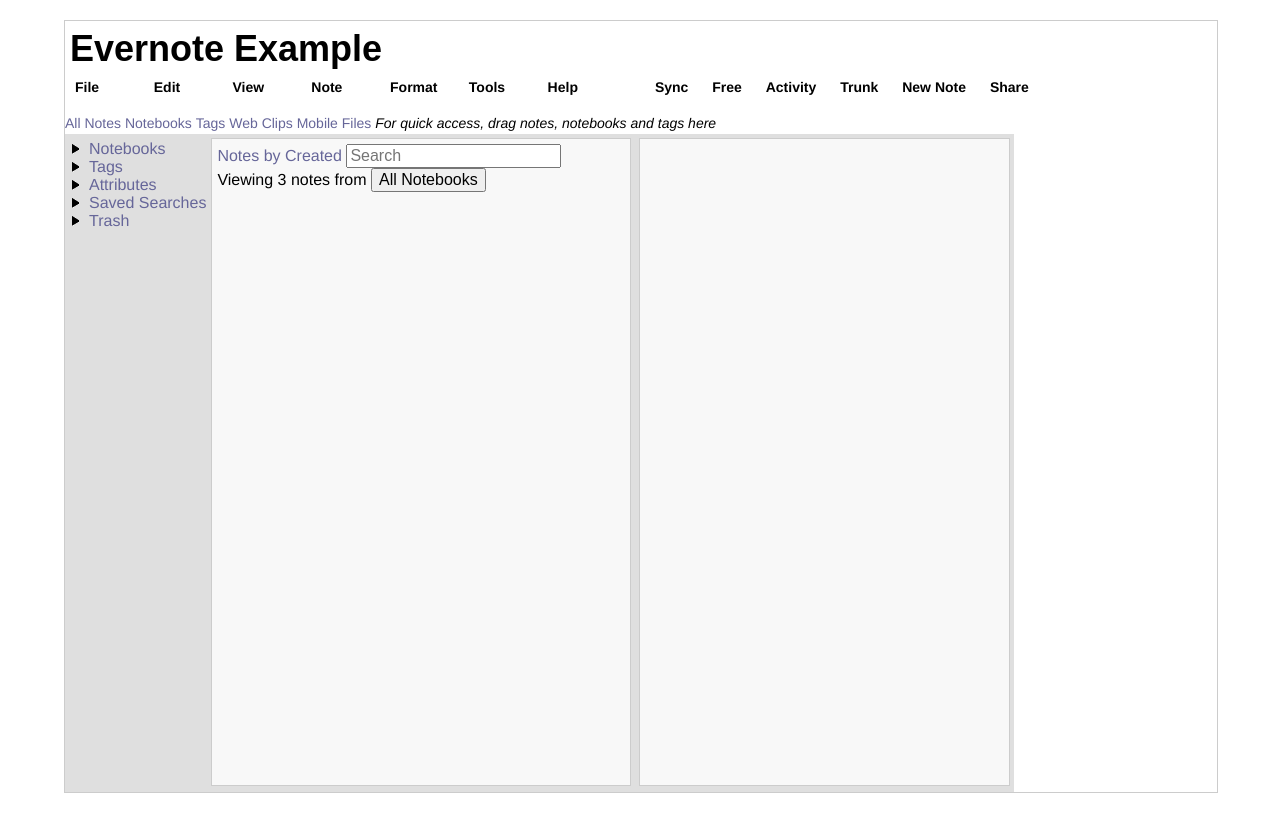
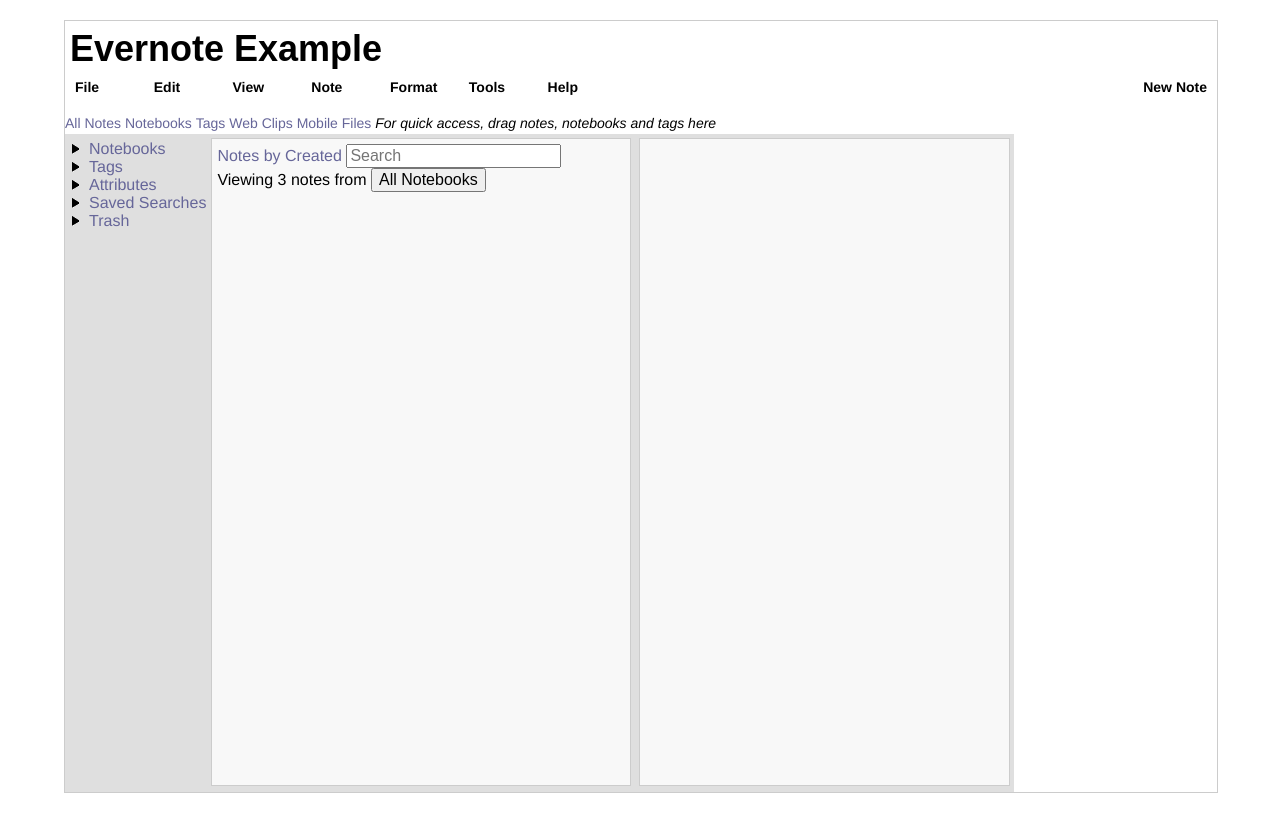
Before and after one commit to jaredwilli/webernote, a plain HTML site: page index.html in a window 1280 px wide. Drawn offline with nearby package versions, Linux system fonts and the light colour scheme.

Commit message:
new note link made by itself floated right

```diff
--- a/css/main.css
+++ b/css/main.css
@@ -178,7 +178,7 @@
 /* ACTIONS */
 
 #actions {
-	width: 49.6%;
+	float: right;
 }
 #actions ul {
     margin: 0;
--- a/index.html
+++ b/index.html
@@ -43,12 +43,7 @@
 
         <nav id="actions">
             <ul>
-                <li><a href="#">Sync</a></li>
-                <li><a href="#">Free</a></li>
-                <li><a href="#">Activity</a></li>
-                <li><a href="#">Trunk</a></li>
                 <li><a href="#" id="new">New Note</a></li>
-                <li><a href="#">Share</a></li>
             </ul>
         </nav>
     </div>
```
